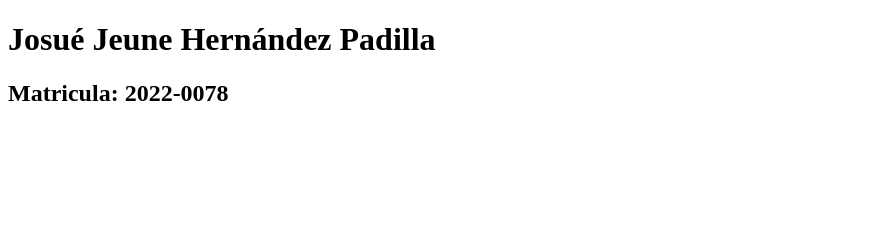
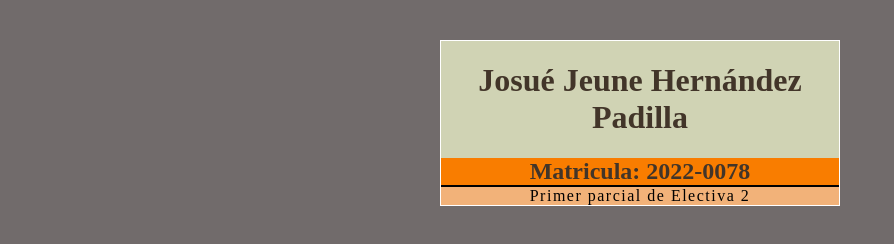
Before and after one commit to Jeunehernandez/practica-surge, a website: page index.html in a window 1280 px wide. Shown: the whole page, without its empty margins (0-894 px from the left). Drawn offline with Linux system fonts and the light colour scheme.

Commit message:
Se agregó diseño

```diff
--- a/index.html
+++ b/index.html
@@ -4,9 +4,13 @@
     <meta charset="UTF-8">
     <meta name="viewport" content="width=device-width, initial-scale=1.0">
     <title>Document</title>
+    <link rel="stylesheet" href="style.css">
 </head>
 <body>
-    <h1>Josué Jeune Hernández Padilla</h1>
-    <h2>Matricula: 2022-0078</h2>
+    <div class="contenedor">
+        <h1>Josué Jeune Hernández Padilla</h1>
+        <h2>Matricula: 2022-0078</h2>
+        <p>Primer parcial de Electiva 2</p>
+    </div>
 </body>
 </html>
--- /dev/null
+++ b/style.css
@@ -0,0 +1,27 @@
+body{
+    background: #716B6B;
+}
+
+.contenedor{
+    width: 400px;
+    background:#D0D3B4;
+    text-align: center;
+    margin: auto;
+    margin-top: 40px;
+    color: #423529;
+    border: 1px solid #fff;
+    box-sizing: border-box;
+}
+
+h2{
+    background: #F97D00;
+    margin: 0;
+    border-bottom: 2px solid #000;
+}
+
+p{
+    background: #F2B279;
+    letter-spacing: 1.5px;
+    margin: 0;
+    color: #000;;
+}
```
